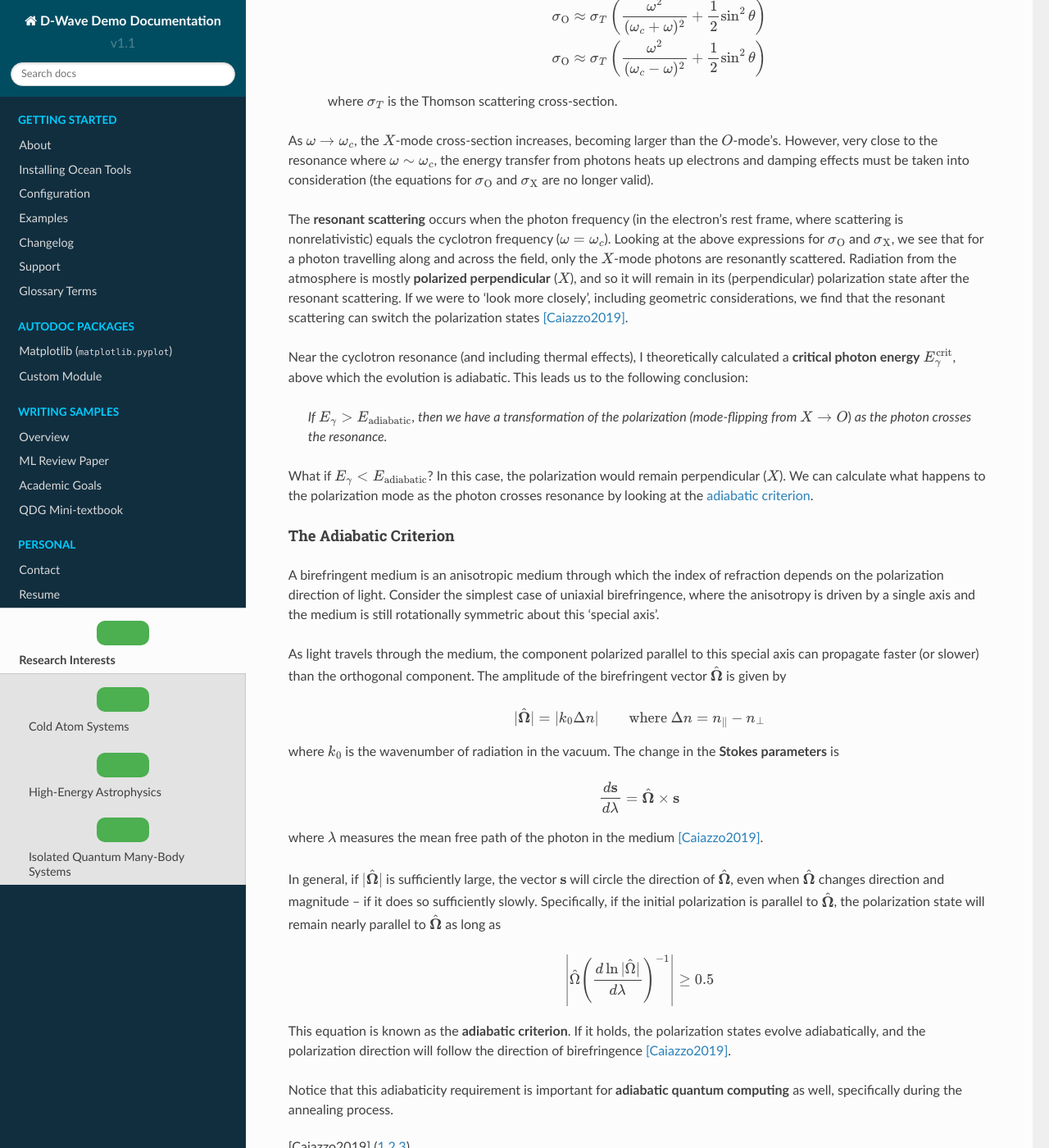
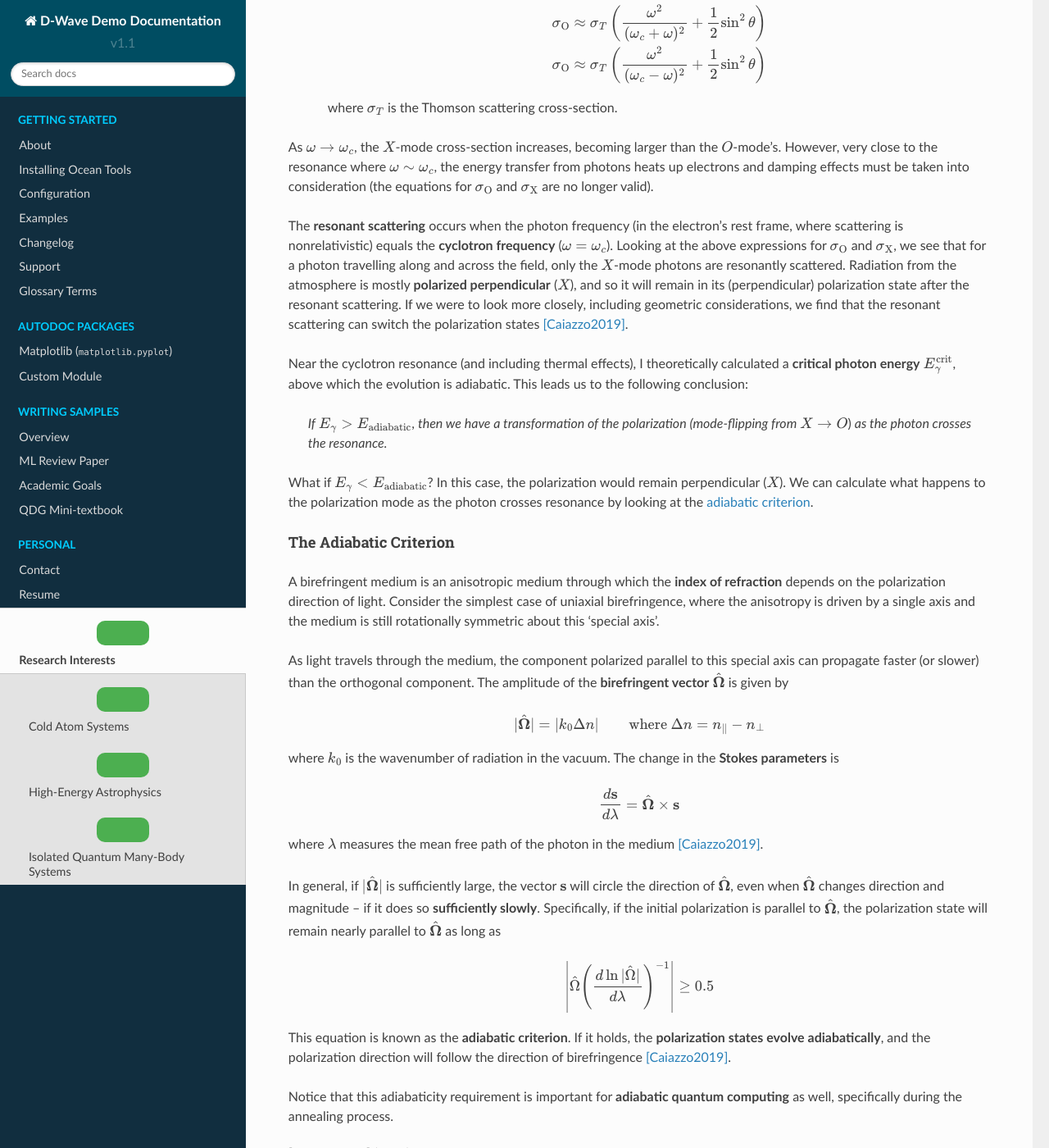
Before and after one commit to rcywang/d-wave-demodoc, a Sphinx documentation site: the page built from docs/research.rst, in a window 1280 px wide and 1400 px high, scrolled down 7095 px. Shown: the whole window at 82% size. Built offline with Sphinx 7.4.7 and the Read the Docs theme 2.0.0, drawn with Linux system fonts in a browser that asks for light colours; some of the changed text lies outside the part shown.

Commit message:
word choice and boldface update

```diff
--- a/docs/research.rst
+++ b/docs/research.rst
@@ -98,21 +98,21 @@ At the end of the anneal, the system will be in an eigenstate of the problem Ham
 We can compare the following two concepts:
 
     * The spin state of a qubit minimizing its energy by aligning with the external magnetic field (**quantum annealing**).
-    * The magnetic moments of atoms will minimize their energy by moving to regions of higher/lower field strengths, depending on its alignment (:math:`\uparrow\uparrow` and :math:`\downarrow\uparrow`, respectively) (**atom trapping**).
+    * The magnetic moments of atoms minimizing their energy by moving to regions of higher/lower field strengths, depending on their alignment (:math:`\uparrow\uparrow` and :math:`\downarrow\uparrow`, respectively) (**atom trapping**).
 
 
 
-High- and Low-Field Seeking States
-++++++++++++++++++++++++++++++++++
+High- and Low-Field Seeking Atoms
++++++++++++++++++++++++++++++++++
 
-Consider atoms in a MT with a magnetic field gradient superimposed onto a uniform field. Atoms want to occupy the 'new' lowest energy states (like the qubit in a bias field). Atoms whose magnetic moments are aligned (:math:`\uparrow\uparrow`) with the field will have lower energies in a higher field [#foot4]_.
+Consider atoms in a MT with a magnetic field gradient superimposed onto a uniform field. Atoms want to occupy the 'new' **lowest energy states** (like the qubit in a bias field). Atoms whose magnetic moments are aligned (:math:`\uparrow\uparrow`) with the field will have lower energies in a higher field [#foot4]_.
 
 Similarly, low-field seeking atoms (with anti-aligned (:math:`\uparrow\downarrow`) magnetic moments) will tend toward regions with lower field strength [#foot5]_.
 
 
 In reality, both the total electronic angular momentum (:math:`L, S`) and atomic angular momentum (:math:`J, I`) are constantly changing; thus, atoms act more like a pendulum, switching between high- and low-field seeking states. Untrapped atoms do not interact with the field and fly out of the trap.
 
-All the above (in this section) are in reference to the subfigures in :numref:`fieldseeking`.
+All the above (on high-/low-field seeking atoms) are in reference to the subfigures in :numref:`fieldseeking`.
 
 
 .. figure:: fieldseeking.png
@@ -153,7 +154,7 @@ Consider the following optimization problems for cold atom experiments and D-Wav
     2. Discrete optimization of objective functions -- the Ising model and quadratic unconstrained binary optimization (QUBO) (**D-Wave solvers**)
 
 
-.. list-table:: Comparing optimization strategies for discrete and continuous distribution models used by the MLOO package and D-Wave solvers.
+.. list-table:: Comparing optimization strategies for continuous and discrete distribution models used by the MLOO package and D-Wave solvers.
     :header-rows: 1
     :widths: auto
     :align: center
@@ -243,7 +244,7 @@ Consider the following optimization problems for cold atom experiments and D-Wav
 High-Energy Astrophysics
 ------------------------
 
-In a strongly magnetized vacuum, nonlinear QED interactions induce **birefringence**; effectively, the propagation speed of photons in the two linear polarization modes (O- and X-modes) differ under these conditions [Mignani2019]_. Vacuum birefringence influences the adiabatic evolution of highly polarized thermal emission of neutron stars (NSs) in two ways:
+In a strongly magnetized vacuum, nonlinear QED interactions induce **birefringence**; effectively, the propagation speed of photons in the two linear polarization modes (O- and X-modes) differ under these conditions [Mignani2019]_. **Vacuum birefringence** influences the adiabatic evolution of highly polarized thermal emission of neutron stars (NSs) in two ways:
 
     1. *Polarization mode decoupling in NS magnetospheres*: polarization vectors tend to align with the varying magnetic field orientation of each surface element -- that is, up to some large limiting radius away from the surface, after which the polarization becomes '**frozen**' [Heyl2002]_. The result is a large observed net polarization, rather than the *a priori* expected depolarization, for the integrated light.
     2. *Mode conversion in NS atmospheres*: at a particular frequency, an X-mode photon may be converted into the O-mode (or O :math:`\rightarrow` X) as it traverses a "**vacuum resonance**" arising from competing **vacuum** and **plasma birefringent** effects. This produces a unique energy-dependent polarization signature, determined by the plasma density and magnetic field strength.
@@ -267,7 +268,7 @@ Predominantly, two factors can cause the system to jump (or traverse the minimum
     1. Thermal fluctuations
     2. Annealing runs **too quickly**
 
-To avoid interference from the environment, the annealing process evolves the Hamiltonian slowly as an **adiabatic process**.
+To avoid interference from the environment, the annealing process **evolves the Hamiltonian slowly** as an **adiabatic process**.
 
 
 .. dropdown:: About the energy eigenspectrum
@@ -327,7 +328,7 @@ The nonrelativistic scattering cross-sections for the two polarization modes are
 
 As :math:`\omega\rightarrow\omega_c`, the :math:`X`-mode cross-section increases, becoming larger than the :math:`O`-mode's. However, very close to the resonance where :math:`\omega\sim\omega_c`, the energy transfer from photons heats up electrons and damping effects must be taken into consideration (the equations for :math:`\sigma_{\operatorname{O}}` and :math:`\sigma_{\operatorname{X}}` are no longer valid).
 
-The **resonant scattering** occurs when the photon frequency (in the electron's rest frame, where scattering is nonrelativistic) equals the cyclotron frequency (:math:`\omega=\omega_c`). Looking at the above expressions for :math:`\sigma_{\operatorname{O}}` and :math:`\sigma_{\operatorname{X}}`, we see that for a photon travelling along and across the field, only the :math:`X`-mode photons are resonantly scattered. Radiation from the atmosphere is mostly **polarized perpendicular** (:math:`X`), and so it will remain in its (perpendicular) polarization state after the resonant scattering. If we were to 'look more closely', including geometric considerations, we find that the resonant scattering can switch the polarization states [Caiazzo2019]_.
+The **resonant scattering** occurs when the photon frequency (in the electron's rest frame, where scattering is nonrelativistic) equals the **cyclotron frequency** (:math:`\omega=\omega_c`). Looking at the above expressions for :math:`\sigma_{\operatorname{O}}` and :math:`\sigma_{\operatorname{X}}`, we see that for a photon travelling along and across the field, only the :math:`X`-mode photons are resonantly scattered. Radiation from the atmosphere is mostly **polarized perpendicular** (:math:`X`), and so it will remain in its (perpendicular) polarization state after the resonant scattering. If we were to look more closely, including geometric considerations, we find that the resonant scattering can switch the polarization states [Caiazzo2019]_.
 
 
 Near the cyclotron resonance (and including thermal effects), I theoretically calculated a **critical photon energy** :math:`E_{\gamma}^{\operatorname{crit}}`, above which the evolution is adiabatic. This leads us to the following conclusion:
@@ -343,9 +344,9 @@ What if :math:`E_{\gamma} < E_{\operatorname{adiabatic}}`? In this case, the pol
 The Adiabatic Criterion
 +++++++++++++++++++++++
 
-A birefringent medium is an anisotropic medium through which the index of refraction depends on the polarization direction of light. Consider the simplest case of uniaxial birefringence, where the anisotropy is driven by a single axis and the medium is still rotationally symmetric about this 'special axis'.
+A birefringent medium is an anisotropic medium through which the **index of refraction** depends on the polarization direction of light. Consider the simplest case of uniaxial birefringence, where the anisotropy is driven by a single axis and the medium is still rotationally symmetric about this 'special axis'.
 
-As light travels through the medium, the component polarized parallel to this special axis can propagate faster (or slower) than the orthogonal component. The amplitude of the birefringent vector :math:`\hat{\mathbf{\Omega}}` is given by
+As light travels through the medium, the component polarized parallel to this special axis can propagate faster (or slower) than the orthogonal component. The amplitude of the **birefringent vector** :math:`\hat{\mathbf{\Omega}}` is given by
 
 .. math::
 
@@ -359,13 +360,13 @@ where :math:`k_0` is the wavenumber of radiation in the vacuum. The change in th
 
 where :math:`\lambda` measures the mean free path of the photon in the medium [Caiazzo2019]_.
 
-In general, if :math:`|\hat{\mathbf{\Omega}}|` is sufficiently large, the vector :math:`\mathbf{s}` will circle the direction of :math:`\hat{\mathbf{\Omega}}`, even when :math:`\hat{\mathbf{\Omega}}` changes direction and magnitude -- if it does so sufficiently slowly. Specifically, if the initial polarization is parallel to :math:`\hat{\mathbf{\Omega}}`, the polarization state will remain nearly parallel to :math:`\hat{\mathbf{\Omega}}` as long as
+In general, if :math:`|\hat{\mathbf{\Omega}}|` is sufficiently large, the vector :math:`\mathbf{s}` will circle the direction of :math:`\hat{\mathbf{\Omega}}`, even when :math:`\hat{\mathbf{\Omega}}` changes direction and magnitude -- if it does so **sufficiently slowly**. Specifically, if the initial polarization is parallel to :math:`\hat{\mathbf{\Omega}}`, the polarization state will remain nearly parallel to :math:`\hat{\mathbf{\Omega}}` as long as
 
 .. math::
 
     \left| \hat{\Omega} \left(\frac{d\ln |\hat{\Omega}|}{d\lambda} \right)^{-1} \right| \geq 0.5
 
-This equation is known as the **adiabatic criterion**. If it holds, the polarization states evolve adiabatically, and the polarization direction will follow the direction of birefringence [Caiazzo2019]_.
+This equation is known as the **adiabatic criterion**. If it holds, the **polarization states evolve adiabatically**, and the polarization direction will follow the direction of birefringence [Caiazzo2019]_.
 
 Notice that this adiabaticity requirement is important for **adiabatic quantum computing** as well, specifically during the annealing process.
 
@@ -453,7 +454,7 @@ Universality is a prediction of the **renormalization group theory** of phase tr
 Neutral Atom Systems as Quantum Simulators
 ^^^^^^^^^^^^^^^^^^^^^^^^^^^^^^^^^^^^^^^^^^
 
-MBL states have the unique ability to retain the memory of the initial state -- an entanglement property that naturally lends itself to storing quantum information. For achieving scalable universal quantum computers (QCs), we look to neutral atom systems. One solution to overcoming challenges with QCs (e.g. crosstalk and low-fidelity gates) is to encode in the *hyperfine states* of optically trapped neutral atoms such as rubidium. Multi-qubit gates are mediated by exciting atoms to strongly interacting Rydberg states [Levine2019]_.
+MBL states have the unique ability to retain the memory of the initial state -- an entanglement property that naturally lends itself to storing quantum information. For achieving **scalable universal quantum computers** (QCs), we look to neutral atom systems. One solution to overcoming challenges with QCs (e.g. crosstalk and low-fidelity gates) is to encode in the *hyperfine states* of optically trapped neutral atoms such as rubidium. Multi-qubit gates are mediated by exciting atoms to strongly interacting Rydberg states [Levine2019]_.
 
 
 .. [Khemani2017] Vedika Khemani, DN Sheng, and David A Huse. Two universality classes for the many-body localization transition.Physical review letters, 119(7):075702, 2017.
```
Also changed, not shown: other parts of docs/research.rst (+20 -19 lines).
